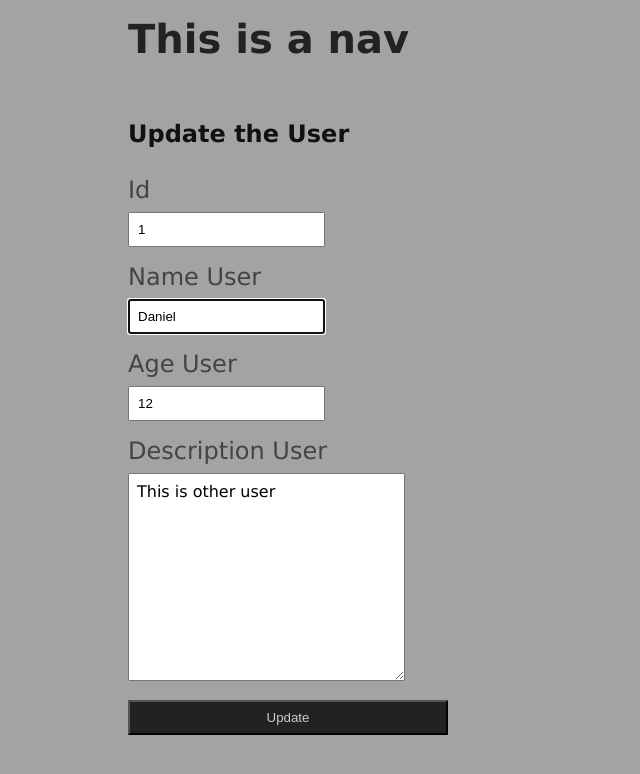
After one commit to EduardYan/add-users-app, a Flask app: page /update-user/1 in a window 1280 px wide. The commit adds this page. Shown: the top 774 px of the page, without its empty margins (0-640 px from the left). Run offline with Flask 3, Linux system fonts and the light colour scheme; data comes from the database, SQL or seed files in the repository; both versions use the stored data as it was after the commit.

```diff
--- a/main.py
+++ b/main.py
@@ -4,6 +4,9 @@ execute the server.
 """
 
 from flask import Flask, render_template, redirect, flash, request, url_for
+from models.database import DataBase, DB_PATH
+from queries.queries import INSERT_USER, DELETE_USER, SELECT_USERS, UPDATE_USER, SELECT_A_USER
+from models.user import User
 
 # creating the server
 app = Flask(__name__)
@@ -19,8 +22,14 @@ def home():
   route for the server.
   """
 
-  return render_template('index.html')
+  # connecting with the database for get alls the user for show
+  db = DataBase(DB_PATH)
+  users_list = db.select(SELECT_USERS)
+  db.close()
+  # converting in user objects
+  users_list = list(map(lambda user: User(user[0], user[1], user[2], user[3]), users_list))
 
+  return render_template('index.html', users_list = users_list)
 
 @app.route('/add-user', methods = ['POST'])
 def add_user():
@@ -29,6 +38,70 @@ def add_user():
   the database.
   """
 
+  # gettings the values for save in the database
+  name = request.form['name-user']
+  age = request.form['age-user']
+  description = request.form['description-user']
+
+  # creating the connection with the database and save the new user
+  db = DataBase(DB_PATH)
+  db.insert(INSERT_USER.format(name_user = name, age_user = age, description_user = description))
+  db.close()
+
+  return redirect(url_for('home'))
+
+@app.route('/delete-user/<string:id>')
+def delete_user(id):
+  """
+  This route is for delete
+  the user in the database.
+  And redirect to homa page.
+  """
+
+  id = int(id)
+
+  db = DataBase(DB_PATH)
+  db.delete(DELETE_USER.format(id = id))
+  db.close()
+
+  return redirect(url_for('home'))
+
+@app.route('/update-user/<string:id>', methods = ['GET'])
+def update_user(id):
+  """
+  This route is for show
+  the page for update the user.
+  """
+
+  db = DataBase(DB_PATH)
+  user = db.select(SELECT_A_USER.format(id = id))
+  db.close()
+
+  user = User(user[0][0], user[0][1], user[0][2], user[0][3])
+  print(user.name)
+  print(user.age)
+  print(user.description)
+
+  return render_template('update-user.html', user = user)
+
+
+@app.route('/update-user', methods = ['POST'])
+def update_a_user():
+  """
+  This route is for update a user
+  in the database and redirect to home page.
+  """
+
+  id_user = request.form['id-user']
+  name = request.form['new-name-user']
+  age = request.form['new-age-user']
+  description = request.form['new-description-user']
+
+  db = DataBase(DB_PATH)
+  print(UPDATE_USER.format(id = id_user, name_user = name, age_user = age, description_user = description))
+  db.update(UPDATE_USER.format(id = id_user, name_user = name, age_user = age, description_user = description))
+  db.close()
+
   return redirect(url_for('home'))
 
 if __name__ == '__main__':
--- /dev/null
+++ b/models/database.py
@@ -0,0 +1,75 @@
+"""
+This module have
+the direction of the database.
+"""
+
+import sqlite3
+
+# path of the database
+DB_PATH = './database/users.sqlite3'
+
+class DataBase:
+  """
+  Create a database connection
+  with sqlite3.
+  """
+
+  def __init__(self, path):
+    self.path = path
+    self.con = sqlite3.connect(self.path)
+    self.cur = self.con.cursor()
+
+  def select(self, query):
+    """
+    Execute the query passed for paramater, at database
+    """
+    try:
+      data = self.cur.execute(query)
+
+      return data.fetchall()
+
+    except sqlite3.OperationalError as e:
+      print(e)
+
+  def insert(self, query):
+    """
+    Insert the query
+    of the database passed for parameter.
+    """
+    try:
+      self.cur.execute(query)
+
+      self.con.commit()
+
+    except sqlite3.OperationalError as e:
+      print(e)
+
+  def delete(self, query):
+    """
+    Delete the query
+    of the database passed for parameter.
+    """
+    try:
+      self.cur.execute(query)
+
+      self.con.commit()
+
+    except sqlite3.OperationalError as e:
+      print(e)
+
+
+  def update(self, query):
+    try:
+      self.cur.execute(query)
+
+      self.cur.commit()
+
+    except sqlite3.OperationalError as e:
+      print(e)
+
+  def close(self):
+    """
+    Close the connection with the database.
+    """
+    self.cur.close()
+    self.con.close()
--- a/models/user.py
+++ b/models/user.py
@@ -4,8 +4,9 @@ for create and have a model of user.
 """
 
 class User:
-  def __init__(self, name, age, description):
+  def __init__(self, id, name, age, description):
     # initials values for the user
+    self.id = id
     self.name = name
     self.age = age
     self.description = description
--- /dev/null
+++ b/queries/queries.py
@@ -0,0 +1,11 @@
+"""
+This module have the queries
+for make in the database.
+"""
+
+# queries for the database
+INSERT_USER = 'INSERT INTO users VALUES(NULL, "{name_user}", {age_user}, "{description_user}")'
+UPDATE_USER = 'UPDATE users SET name = "{name_user}", age = {age_user}, description = "{description_user}" WHERE(id = {id})'
+DELETE_USER = 'DELETE FROM users WHERE(id = {id})'
+SELECT_USERS = 'SELECT * FROM users'
+SELECT_A_USER = 'SELECT * FROM users WHERE(id = {id})'
--- /dev/null
+++ b/static/css/about.css
@@ -0,0 +1,5 @@
+/*
+  These styles are for about page
+*/
+
+body {background-color: blue;}
--- a/static/css/main.css
+++ b/static/css/main.css
@@ -11,7 +15,7 @@ body {
   background-color: #a3a3a3;
 }
 
-.user-add {
+.add-users {
   width: 80%;
   margin: 3% auto;
   display: grid;
--- /dev/null
+++ b/static/css/update-user.css
@@ -0,0 +1,8 @@
+/*
+  These are the sytles
+  for the update page of the user.
+*/
+
+.container h1 {
+  color: #111;
+}
--- /dev/null
+++ b/templates/about.html
@@ -0,0 +1,4 @@
+{% extends 'layout.html' %}
+{% block content %}
+<h1>About Page</h1>
+{% endblock %}
--- a/templates/layout.html
+++ b/templates/layout.html
@@ -10,6 +10,8 @@
 </head>
 <body>
 
+  {% include 'partials/_nav.html' %}
+
   <section class="add-users">
     {% block content %}
     {% endblock %}
--- /dev/null
+++ b/templates/partials/_nav.html
@@ -0,0 +1,3 @@
+<nav>
+  <h1 id="title">This is a nav</h1>
+</nav>
--- /dev/null
+++ b/templates/update-user.html
@@ -0,0 +1,23 @@
+{% extends 'layout.html' %}
+
+{% block content %}
+<link rel="stylesheet" href="{{ url_for('static', filename = 'css/update-user.css') }}">
+<div class="container">
+  <h1>Update the User</h1>
+  <form action="/update-user" method="POST">
+    <label for="id">Id</label>
+    <input id="id" name="id-user" type="text" readonly value="{{ user.id }}">
+    <label for="name-user">Name User</label>
+    <input type="text" name="new-name-user" id="name-user" value="{{ user.name }}" placeholder="Name" autofocus>
+
+    <label for="age-user">Age User</label>
+    <input type="number" name="new-age-user" value="{{ user.age }}" id="age-user" placeholder="Age">
+
+    <label for="description-user">Description User</label>
+    <textarea name="new-description-user" id="description-user" cols="30" rows="10" placeholder="Description">{{ user.description }}</textarea>
+
+    <button type="submit" id="add-button">Update</button>
+  </form>
+
+</div>
+{% endblock %}
```
Also changed, not shown: other parts of static/css/main.css (+49 -5 lines), database/users.sql (added, +11 -0 lines), templates/index.html (+23 -8 lines), database/users.sqlite3 (added), 1 other file.
